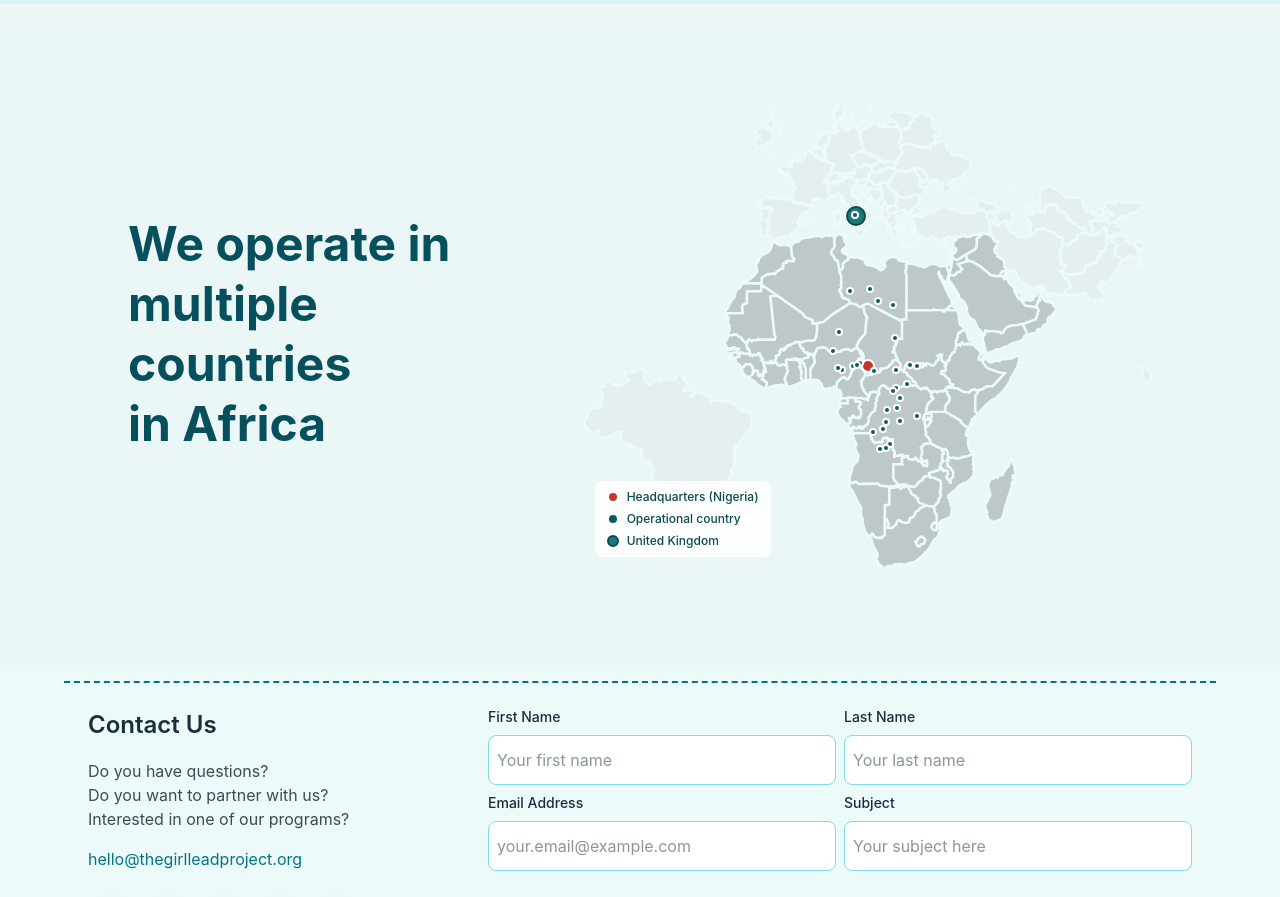
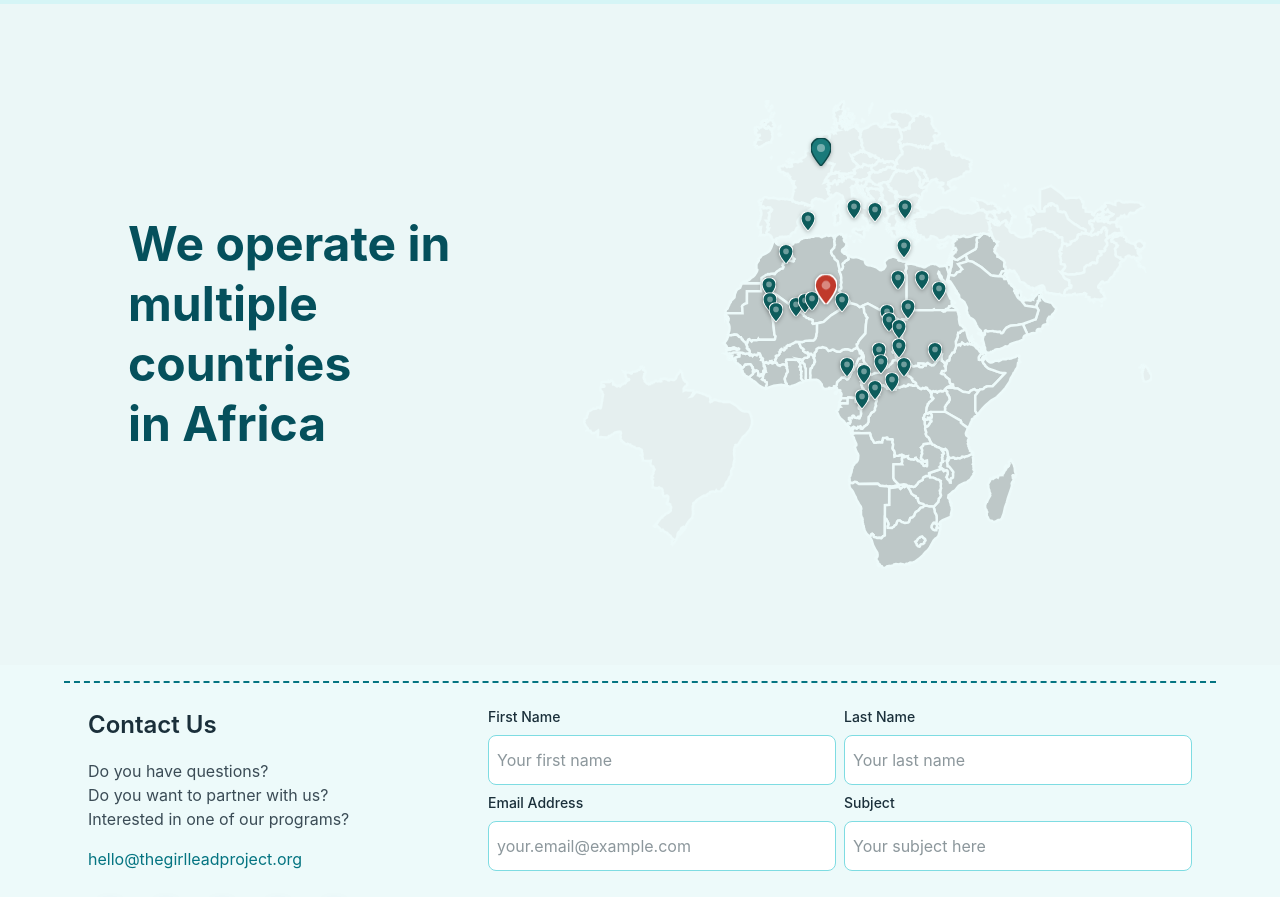
Before and after one commit to The-GirlLEAD-Talent-Accelerator/GirlLEAD_Website_Revamp, a React (Vite) app: page /programs in a window 1280 px wide. Shown: the part 5240-6137 px from the top of the page. Built offline with nearby package versions, Linux system fonts and the light colour scheme.

Commit message:
Corrected Map Section

```diff
--- a/src/components/programs/MapSection.jsx
+++ b/src/components/programs/MapSection.jsx
@@ -1,54 +1,72 @@
 import { useState, useRef } from "react";
 
 const COUNTRIES = [
-  { name: "Nigeria",        hq: true,  x: "50.1%", y: "56.8%" },
-  { name: "Benin Republic",            x: "48.8%", y: "56.2%" },
-  { name: "Botswana",                  x: "52.8%", y: "70.2%" },
-  { name: "Burundi",                   x: "55.0%", y: "61.5%" },
-  { name: "Cameroon",                  x: "51.2%", y: "57.8%" },
-  { name: "Egypt",                     x: "54.5%", y: "43.8%" },
-  { name: "Eswatini",                  x: "54.0%", y: "73.5%" },
-  { name: "Ethiopia",                  x: "57.5%", y: "56.5%" },
-  { name: "Gambia",                    x: "44.0%", y: "53.5%" },
-  { name: "Ghana",                     x: "47.5%", y: "56.8%" },
-  { name: "Kenya",                     x: "57.0%", y: "60.5%" },
-  { name: "Lesotho",                   x: "53.2%", y: "74.2%" },
-  { name: "Liberia",                   x: "45.5%", y: "57.5%" },
-  { name: "Libya",                     x: "51.8%", y: "42.8%" },
-  { name: "Madagascar",                x: "58.8%", y: "67.5%" },
-  { name: "Malawi",                    x: "55.2%", y: "65.8%" },
-  { name: "Mauritania",                x: "45.0%", y: "49.5%" },
-  { name: "Morocco",                   x: "47.0%", y: "40.8%" },
-  { name: "Mozambique",                x: "55.8%", y: "68.5%" },
-  { name: "Namibia",                   x: "51.0%", y: "70.8%" },
-  { name: "Rwanda",                    x: "54.5%", y: "62.0%" },
-  { name: "Sierra Leone",              x: "44.8%", y: "57.2%" },
-  { name: "Somalia",                   x: "58.8%", y: "56.8%" },
-  { name: "South Africa",             x: "52.2%", y: "74.5%" },
-  { name: "South Sudan",              x: "55.0%", y: "57.5%" },
-  { name: "Sudan",                     x: "54.8%", y: "50.8%" },
-  { name: "Tanzania",                  x: "55.8%", y: "63.5%" },
-  { name: "Togo",                      x: "48.2%", y: "56.5%" },
-  { name: "Tunisia",                   x: "50.5%", y: "40.2%" },
-  { name: "United Kingdom", uk: true,  x: "47.8%", y: "24.5%" },
-  { name: "Zambia",                    x: "53.5%", y: "66.2%" },
-  { name: "Zimbabwe",                  x: "53.2%", y: "68.8%" },
+  { name: "Morocco",          x: "39.5%", y: "28.0%" },
+  { name: "Tunisia",          x: "47.7%", y: "25.3%" },
+  { name: "Libya",            x: "51.4%", y: "26.0%" },
+  { name: "Egypt",            x: "56.7%", y: "25.3%" },
+  { name: "Mauritania",       x: "35.8%", y: "34.9%" },
+  { name: "Gambia",           x: "32.7%", y: "42.0%" },
+  { name: "Sierra Leone",     x: "32.9%", y: "45.2%" },
+  { name: "Liberia",          x: "34.0%", y: "47.4%" },
+  { name: "Ghana",            x: "37.4%", y: "46.2%" },
+  { name: "Togo",             x: "39.0%", y: "45.5%" },
+  { name: "Benin Republic",   x: "40.2%", y: "44.9%" },
+  { name: "Nigeria",  hq: true, x: "42.8%", y: "43.6%" },
+  { name: "Cameroon",         x: "45.5%", y: "45.2%" },
+  { name: "Sudan",            x: "56.4%", y: "33.7%" },
+  { name: "South Sudan",      x: "55.3%", y: "40.4%" },
+  { name: "Ethiopia",         x: "59.6%", y: "40.4%" },
+  { name: "Somalia",          x: "62.6%", y: "42.9%" },
+  { name: "Rwanda",           x: "53.4%", y: "47.8%" },
+  { name: "Burundi",          x: "53.8%", y: "49.4%" },
+  { name: "Kenya",            x: "57.2%", y: "46.8%" },
+  { name: "Tanzania",         x: "55.6%", y: "51.0%" },
+  { name: "Malawi",           x: "55.6%", y: "55.1%" },
+  { name: "Mozambique",       x: "56.4%", y: "59.0%" },
+  { name: "Madagascar",       x: "61.9%", y: "55.8%" },
+  { name: "Zambia",           x: "52.0%", y: "55.8%" },
+  { name: "Zimbabwe",         x: "52.4%", y: "58.5%" },
+  { name: "Botswana",         x: "49.5%", y: "60.6%" },
+  { name: "Namibia",          x: "46.4%", y: "59.0%" },
+  { name: "Eswatini",         x: "54.3%", y: "62.2%" },
+  { name: "Lesotho",          x: "51.4%", y: "64.1%" },
+  { name: "South Africa",     x: "49.0%", y: "66.0%" },
+  { name: "United Kingdom", uk: true, x: "41.9%", y: "14.1%" },
 ];
+
+/* Teardrop SVG path centered at top, pointing downward */
+const Teardrop = ({ size = 18, color = "#0d5c5c", border = "#fff" }) => (
+  <svg
+    width={size}
+    height={size * 1.4}
+    viewBox="0 0 20 28"
+    xmlns="http://www.w3.org/2000/svg"
+    style={{ display: "block", filter: "drop-shadow(0 1px 2px rgba(0,0,0,0.3))" }}
+  >
+    <path
+      d="M10 0 C4.477 0 0 4.477 0 10 C0 17 10 28 10 28 C10 28 20 17 20 10 C20 4.477 15.523 0 10 0 Z"
+      fill={color}
+      stroke={border}
+      strokeWidth="1.5"
+    />
+    <circle cx="10" cy="10" r="4" fill="rgba(255,255,255,0.4)" />
+  </svg>
+);
 
 export default function MapSection() {
   const containerRef = useRef(null);
-  const [tooltip, setTooltip] = useState({ visible: false, text: "", x: 0, y: 0, hq: false, uk: false });
+  const [tooltip, setTooltip] = useState({ visible: false, text: "", x: 0, y: 0, hq: false });
 
   const handleEnter = (e, c) => {
-    const containerRect = containerRef.current.getBoundingClientRect();
-    const pinRect = e.currentTarget.getBoundingClientRect();
+    const cRect = containerRef.current.getBoundingClientRect();
+    const pRect = e.currentTarget.getBoundingClientRect();
     setTooltip({
       visible: true,
       text: c.hq ? `${c.name} (Headquarters)` : c.name,
-      x: pinRect.left - containerRect.left + pinRect.width / 2,
-      y: pinRect.top - containerRect.top,
+      x: pRect.left - cRect.left + pRect.width / 2,
+      y: pRect.top - cRect.top,
       hq: !!c.hq,
-      uk: !!c.uk,
     });
   };
 
@@ -71,7 +89,7 @@ export default function MapSection() {
         <div className="md:w-7/12 w-full">
           <div ref={containerRef} className="relative w-full rounded-xl overflow-hidden">
 
-            {/* SVG map from public folder */}
+            {/* World Map SVG */}
             <img
               src="/World_Map.svg"
               alt="World map showing GirlLEAD operational countries"
@@ -83,17 +101,19 @@ export default function MapSection() {
             {/* Tooltip */}
             {tooltip.visible && (
               <div
-                className="absolute z-20 text-white text-xs font-semibold px-3 py-1.5 rounded-md pointer-events-none whitespace-nowrap -translate-x-1/2 -translate-y-full"
+                className="absolute z-20 text-white text-xs font-semibold px-3 py-1.5 rounded-md pointer-events-none whitespace-nowrap -translate-x-1/2"
                 style={{
                   left: tooltip.x,
-                  top: tooltip.y - 8,
+                  top: tooltip.y - 10,
+                  transform: "translateX(-50%) translateY(-100%)",
                   background: tooltip.hq ? "#c0392b" : "#0d4a4a",
                 }}
               >
                 {tooltip.text}
                 <span
-                  className="absolute left-1/2 -translate-x-1/2 top-full w-0 h-0 block"
+                  className="absolute left-1/2 top-full w-0 h-0 block"
                   style={{
+                    transform: "translateX(-50%)",
                     borderLeft: "5px solid transparent",
                     borderRight: "5px solid transparent",
                     borderTop: `5px solid ${tooltip.hq ? "#c0392b" : "#0d4a4a"}`,
@@ -106,64 +126,35 @@ export default function MapSection() {
             {COUNTRIES.map((c, i) => (
               <div
                 key={i}
-                className="absolute -translate-x-1/2 -translate-y-1/2"
-                style={{ left: c.x, top: c.y }}
+                className="absolute cursor-pointer transition-transform duration-150 hover:scale-125"
+                style={{
+                  left: c.x,
+                  top: c.y,
+                  transform: "translate(-50%, -100%)", /* anchor tip to coordinate */
+                  zIndex: c.hq ? 10 : c.uk ? 9 : 1,
+                }}
                 onMouseEnter={e => handleEnter(e, c)}
                 onMouseLeave={handleLeave}
               >
-                {/* HQ pulse ring */}
+                {/* HQ pulse ring behind teardrop */}
                 {c.hq && (
                   <span
-                    className="absolute rounded-full animate-ping"
+                    className="absolute animate-ping rounded-full"
                     style={{
-                      width: 22, height: 22,
-                      top: -5, left: -5,
-                      background: "rgba(192,57,43,0.35)",
+                      width: 28, height: 28,
+                      top: -4, left: -4,
+                      background: "rgba(192,57,43,0.3)",
                     }}
                   />
                 )}
 
-                {/* UK outer ring */}
-                {c.uk && (
-                  <span
-                    className="absolute rounded-full"
-                    style={{
-                      width: 20, height: 20,
-                      top: -5, left: -5,
-                      background: "#1a7a7a",
-                      border: "2.5px solid #0d4a4a",
-                    }}
-                  />
-                )}
-
-                {/* Pin */}
-                <span
-                  className="block rounded-full cursor-pointer transition-transform duration-150 hover:scale-125 relative z-10"
-                  style={{
-                    width:  c.hq ? 14 : c.uk ? 8 : 8,
-                    height: c.hq ? 14 : c.uk ? 8 : 8,
-                    background: c.hq ? "#c0392b" : "#0d5c5c",
-                    border: "2px solid #fff",
-                  }}
+                <Teardrop
+                  size={c.hq ? 22 : c.uk ? 20 : 14}
+                  color={c.hq ? "#c0392b" : c.uk ? "#1a7a7a" : "#0d5c5c"}
+                  border={c.hq ? "#fff" : c.uk ? "#0d4a4a" : "#fff"}
                 />
               </div>
             ))}
-
-            {/* Legend */}
-            <div className="absolute bottom-3 left-3 bg-white/85 rounded-lg px-3 py-2 flex flex-col gap-1.5 text-xs font-medium text-[#0d4a4a]">
-              <div className="flex items-center gap-2">
-                <span className="w-3 h-3 rounded-full bg-[#c0392b] border-2 border-white flex-shrink-0" />
-                Headquarters (Nigeria)
-              </div>
-              <div className="flex items-center gap-2">
-                <span className="w-3 h-3 rounded-full bg-[#0d5c5c] border-2 border-white flex-shrink-0" />
-                Operational country
-              </div>
-              <div className="flex items-center gap-2">
-                <span className="w-3 h-3 rounded-full bg-[#1a7a7a] border-2 border-[#0d4a4a] flex-shrink-0" />
-                United Kingdom
-              </div>
-            </div>
 
           </div>
         </div>
```
